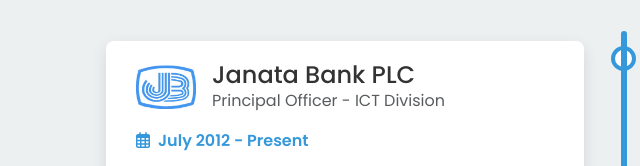
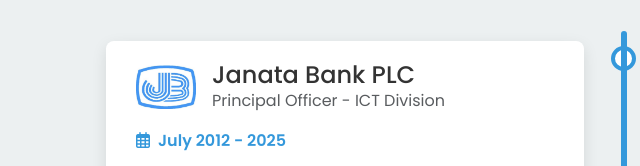
Before and after one commit to almoshiur/portfolio, a plain HTML site: page index.html in a window 1280 px wide. Shown: the part 1440-1606 px from the top of the page, 16-656 px from the left. Drawn offline with nearby package versions, Linux system fonts and the light colour scheme.

Commit message:
Update index.html

```diff
--- a/index.html
+++ b/index.html
@@ -497,7 +497,7 @@
                                 <p class="text-muted mb-0">Principal Officer - ICT Division</p>
                             </div>
                         </div>
-                        <span class="timeline-date"><i class="far fa-calendar-alt me-2"></i>July 2012 - Present</span>
+                        <span class="timeline-date"><i class="far fa-calendar-alt me-2"></i>July 2012 - 2025</span>
                         <ul class="mt-3">
                             <li>Design and implement secure network architectures for 1000+ branch banking network</li>
                             <li>Manage security infrastructure including Cisco NGFW, Fortinet Firewalls, and ADCs</li>
```
